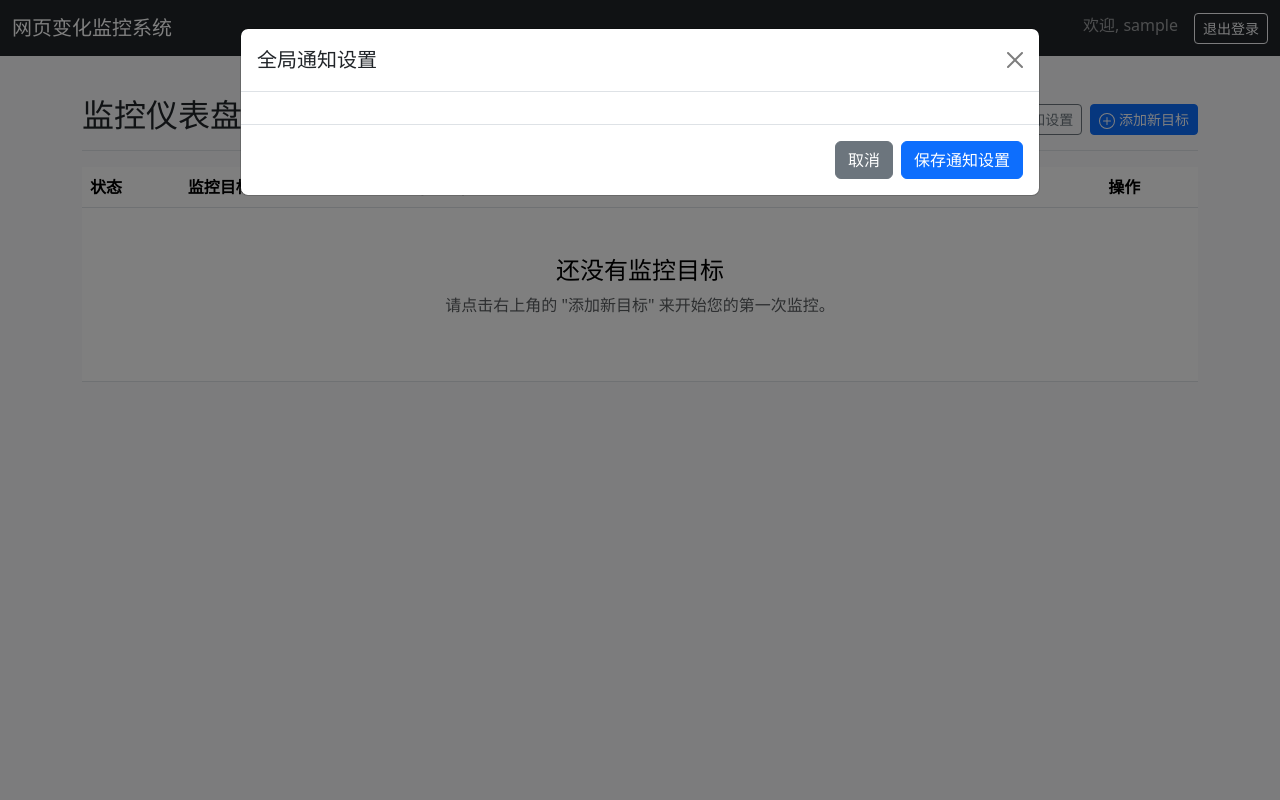
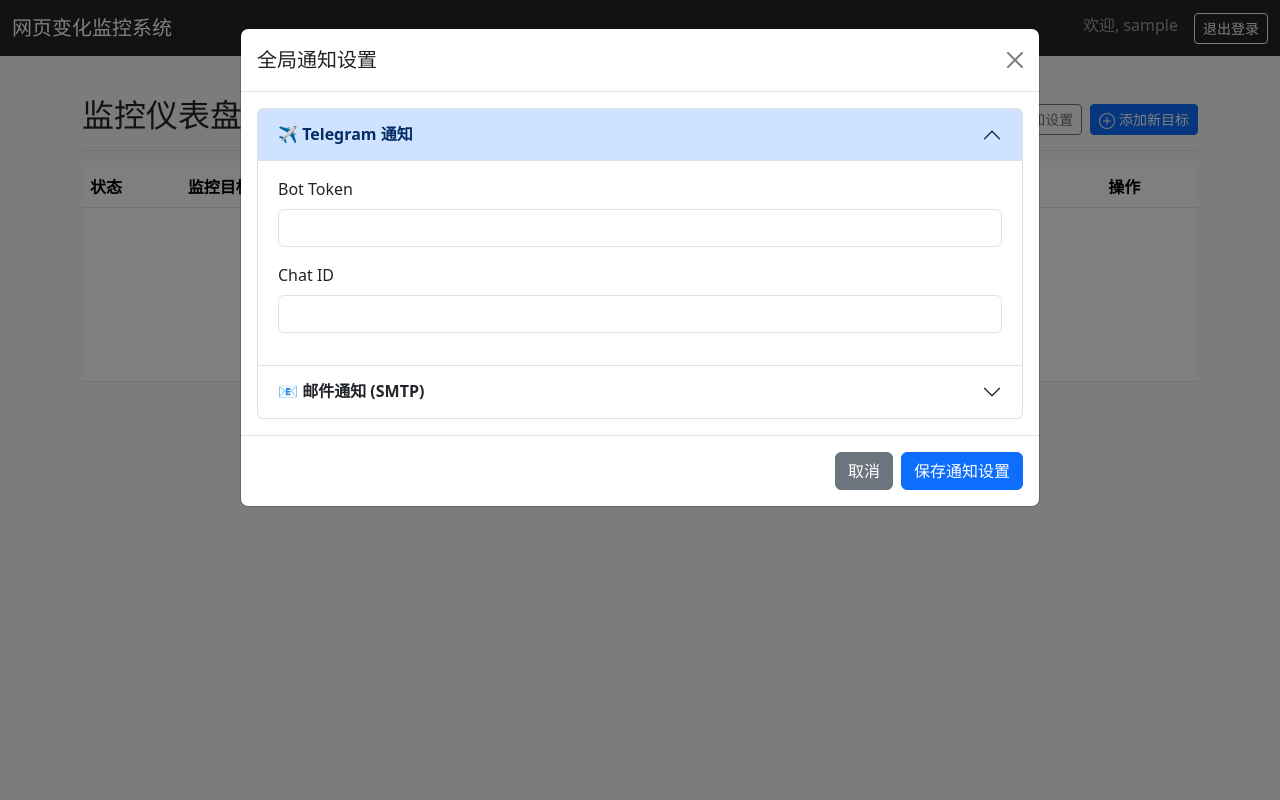
Before and after one commit to workerspages/webpage-color-changes, a Flask app: page / in a window 1280 px wide, after a click on "通知设置". Run offline with Flask 3, Linux system fonts and the light colour scheme; the visitor is signed in with stand-in values (Sample User, id 1); data that the repository does not hold is empty; parts of the project's set-up code (start-up, migrations or seed data) failed here and were passed over.

Commit message:
Update dashboard.html

```diff
--- a/templates/dashboard.html
+++ b/templates/dashboard.html
@@ -164,7 +111,70 @@
                     <button type="button" class="btn-close" data-bs-dismiss="modal" aria-label="Close"></button>
                 </div>
                 <div class="modal-body">
-                    <!-- ... 这里是通知设置的完整表单，与上一版 settings.html 中的内容相同 ... -->
+                    <div class="accordion" id="notificationAccordion">
+                        <!-- Telegram 设置 -->
+                        <div class="accordion-item">
+                            <h2 class="accordion-header" id="headingTelegram">
+                                <button class="accordion-button" type="button" data-bs-toggle="collapse" data-bs-target="#collapseTelegram" aria-expanded="true" aria-controls="collapseTelegram">
+                                    <strong>✈️ Telegram 通知</strong>
+                                </button>
+                            </h2>
+                            <div id="collapseTelegram" class="accordion-collapse collapse show" aria-labelledby="headingTelegram" data-bs-parent="#notificationAccordion">
+                                <div class="accordion-body">
+                                    <div class="mb-3">
+                                        <label for="telegram_bot_token" class="form-label">Bot Token</label>
+                                        <input type="text" class="form-control" id="telegram_bot_token" name="telegram_bot_token" value="{{ notifications.telegram_bot_token if notifications }}">
+                                    </div>
+                                    <div class="mb-3">
+                                        <label for="telegram_chat_id" class="form-label">Chat ID</label>
+                                        <input type="text" class="form-control" id="telegram_chat_id" name="telegram_chat_id" value="{{ notifications.telegram_chat_id if notifications }}">
+                                    </div>
+                                </div>
+                            </div>
+                        </div>
+                        <!-- SMTP 邮件设置 -->
+                        <div class="accordion-item">
+                            <h2 class="accordion-header" id="headingSmtp">
+                                <button class="accordion-button collapsed" type="button" data-bs-toggle="collapse" data-bs-target="#collapseSmtp" aria-expanded="false" aria-controls="collapseSmtp">
+                                    <strong>📧 邮件通知 (SMTP)</strong>
+                                </button>
+                            </h2>
+                            <div id="collapseSmtp" class="accordion-collapse collapse" aria-labelledby="headingSmtp" data-bs-parent="#notificationAccordion">
+                                <div class="accordion-body">
+                                    <div class="row">
+                                        <div class="col-md-8 mb-3">
+                                            <label for="smtp_host" class="form-label">SMTP 主机</label>
+                                            <input type="text" class="form-control" id="smtp_host" name="smtp_host" value="{{ notifications.smtp_host if notifications }}">
+                                        </div>
+                                        <div class="col-md-4 mb-3">
+                                            <label for="smtp_port" class="form-label">端口</label>
+                                            <input type="number" class="form-control" id="smtp_port" name="smtp_port" value="{{ notifications.smtp_port if notifications }}">
+                                        </div>
+                                    </div>
+                                    <div class="mb-3">
+                                        <label for="smtp_user" class="form-label">用户名</label>
+                                        <input type="text" class="form-control" id="smtp_user" name="smtp_user" value="{{ notifications.smtp_user if notifications }}">
+                                    </div>
+                                    <div class="mb-3">
+                                        <label for="smtp_password" class="form-label">密码或授权码</label>
+                                        <input type="password" class="form-control" id="smtp_password" name="smtp_password" value="">
+                                        <div class="form-text">为安全起见，此处不显示已保存的密码。如需修改，请直接输入新密码。</div>
+                                    </div>
+                                     <div class="row">
+                                        <div class="col-md-6 mb-3">
+                                            <label for="smtp_from" class="form-label">发件人地址</label>
+                                            <input type="email" class="form-control" id="smtp_from" name="smtp_from" value="{{ notifications.smtp_from if notifications }}">
+                                            <div class="form-text">可留空，默认为用户名。</div>
+                                        </div>
+                                        <div class="col-md-6 mb-3">
+                                            <label for="to_email" class="form-label">收件人地址</label>
+                                            <input type="email" class="form-control" id="to_email" name="to_email" value="{{ notifications.to_email if notifications }}">
+                                        </div>
+                                    </div>
+                                </div>
+                            </div>
+                        </div>
+                    </div>
                 </div>
                 <div class="modal-footer">
                     <button type="button" class="btn btn-secondary" data-bs-dismiss="modal">取消</button>
@@ -177,93 +187,10 @@
 
 <!-- 图片预览模态框 -->
 <div class="modal fade" id="imagePreviewModal" tabindex="-1" aria-labelledby="imagePreviewModalLabel" aria-hidden="true">
-  <div class="modal-dialog modal-xl modal-dialog-centered">
-    <div class="modal-content">
-      <div class="modal-header">
-        <h5 class="modal-title" id="imagePreviewModalLabel">快照预览</h5>
-        <button type="button" class="btn-close" data-bs-dismiss="modal" aria-label="Close"></button>
-      </div>
-      <div class="modal-body text-center">
-        <img src="" id="modalImagePreview" class="img-fluid" alt="完整快照">
-      </div>
-    </div>
-  </div>
+  <!-- ... (这个模态框的内容保持不变) ... -->
 </div>
 {% endblock %}
 
 {% block scripts %}
-<script>
-document.addEventListener('DOMContentLoaded', function () {
-    // --- 控制图片预览模态框 ---
-    var imagePreviewModal = document.getElementById('imagePreviewModal');
-    if(imagePreviewModal) {
-        imagePreviewModal.addEventListener('show.bs.modal', function (event) {
-            var button = event.relatedTarget;
-            var imageUrl = button.getAttribute('data-img-url');
-            var imageName = button.getAttribute('data-img-name');
-            var modalTitle = imagePreviewModal.querySelector('.modal-title');
-            var modalImage = imagePreviewModal.querySelector('#modalImagePreview');
-            modalTitle.textContent = '快照预览: ' + imageName;
-            modalImage.src = imageUrl + '?t=' + new Date().getTime(); // 防止缓存
-        });
-    }
-
-    // --- 控制添加/编辑目标模态框 ---
-    var targetModal = document.getElementById('targetModal');
-    if(targetModal) {
-        targetModal.addEventListener('show.bs.modal', function (event) {
-            var button = event.relatedTarget;
-            var action = button.getAttribute('data-action');
-            var form = document.getElementById('targetForm');
-            var modalTitle = targetModal.querySelector('.modal-title');
-
-            if (action === 'add') {
-                modalTitle.textContent = '添加新目标';
-                form.action = "{{ url_for('add_target') }}";
-                form.reset(); // 清空表单
-                document.getElementById('is_active').checked = true;
-
-            } else if (action === 'edit') {
-                modalTitle.textContent = '编辑监控目标';
-                form.action = "{{ url_for('edit_target') }}";
-
-                // 填充表单数据
-                document.getElementById('target_id').value = button.getAttribute('data-id');
-                document.getElementById('name').value = button.getAttribute('data-name');
-                document.getElementById('url').value = button.getAttribute('data-url');
-                document.getElementById('cron_schedule').value = button.getAttribute('data-cron');
-                document.getElementById('screenshot_width').value = button.getAttribute('data-width');
-                document.getElementById('screenshot_max_height').value = button.getAttribute('data-height');
-                document.getElementById('threshold').value = button.getAttribute('data-threshold');
-                document.getElementById('crop_area').value = button.getAttribute('data-crop');
-                document.getElementById('is_active').checked = (button.getAttribute('data-active') === 'on');
-            }
-        });
-    }
-});
-
-// --- 控制状态切换开关 ---
-function toggleTarget(element) {
-    var targetId = element.dataset.id;
-    fetch('/target/toggle/' + targetId, {
-        method: 'POST',
-        headers: { 'Content-Type': 'application/json' },
-    })
-    .then(response => response.json())
-    .then(data => {
-        if (data.status === 'success') {
-            // (可选) 在这里可以添加一个小的成功提示，例如使用 Toast
-            console.log('Target ' + targetId + ' status changed to: ' + data.is_active);
-        } else {
-            alert('状态更新失败: ' + data.message);
-            element.checked = !element.checked; // 恢复原状
-        }
-    })
-    .catch(error => {
-        console.error('Error:', error);
-        alert('网络错误，状态更新失败。');
-        element.checked = !element.checked; // 恢复原状
-    });
-}
-</script>
+<!-- ... (这个脚本块的内容保持不变) ... -->
 {% endblock %}
```
Also changed, not shown: other parts of templates/dashboard.html (+2 -55 lines).
